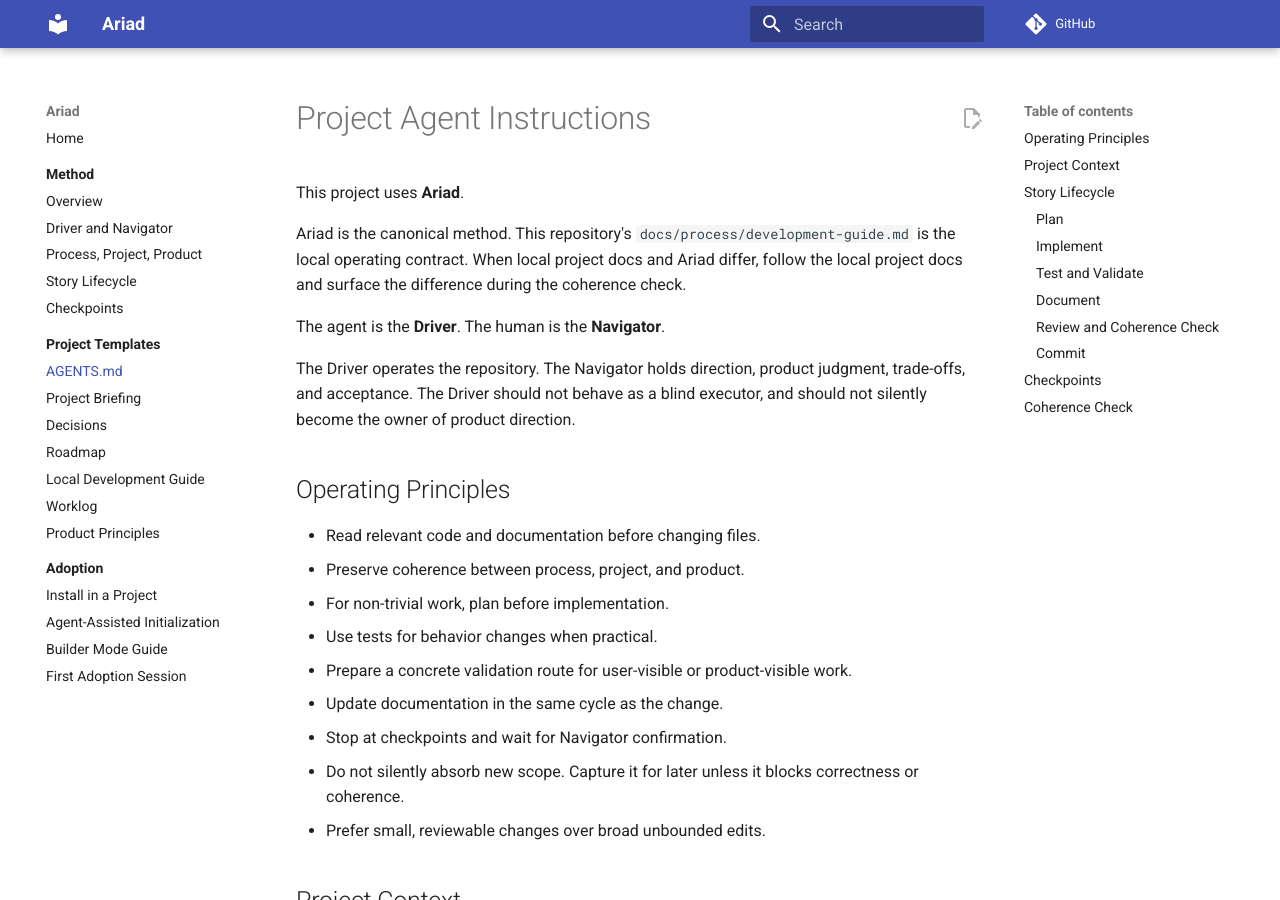
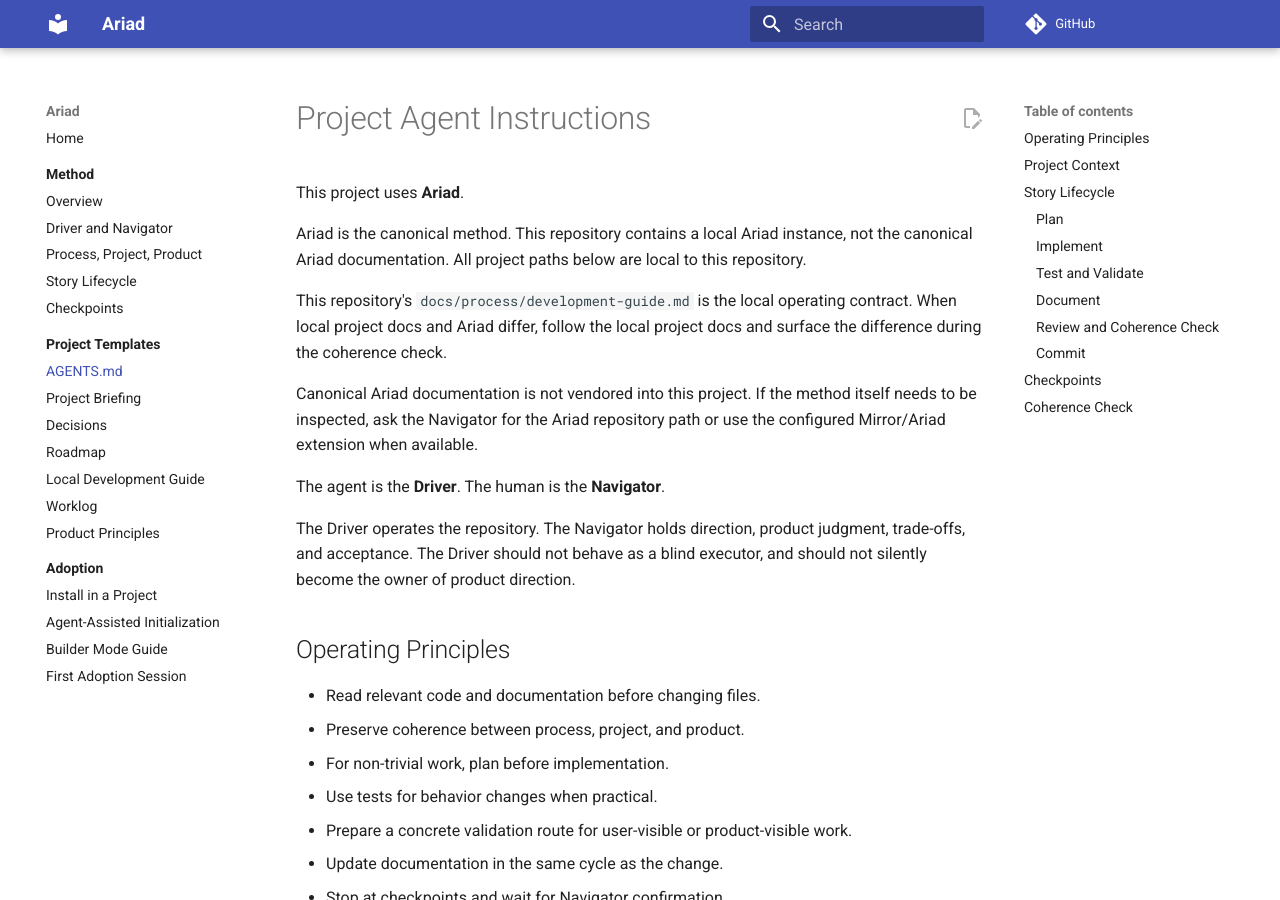
Before and after one commit to henriquebastos/ariad, an MkDocs documentation site: the page built from docs/project-templates/AGENTS.md, in a window 1280 px wide and 900 px high. Built offline with MkDocs 1.6.1 and Material for MkDocs 9.7.7, drawn with Linux system fonts in a browser that asks for light colours; comment, search, counter and statistics services are not loaded.

Commit message:
Clarify local Ariad instances
Explain that target projects receive a local Ariad instance rather than vendored canonical docs, preparing the path for a future Mirror extension to handle discovery, versioning, and canonical context.

```diff
--- a/docs/project-templates/AGENTS.md
+++ b/docs/project-templates/AGENTS.md
@@ -2,7 +2,11 @@
 
 This project uses **Ariad**.
 
-Ariad is the canonical method. This repository's `docs/process/development-guide.md` is the local operating contract. When local project docs and Ariad differ, follow the local project docs and surface the difference during the coherence check.
+Ariad is the canonical method. This repository contains a local Ariad instance, not the canonical Ariad documentation. All project paths below are local to this repository.
+
+This repository's `docs/process/development-guide.md` is the local operating contract. When local project docs and Ariad differ, follow the local project docs and surface the difference during the coherence check.
+
+Canonical Ariad documentation is not vendored into this project. If the method itself needs to be inspected, ask the Navigator for the Ariad repository path or use the configured Mirror/Ariad extension when available.
 
 The agent is the **Driver**. The human is the **Navigator**.
 
```
Also changed, not shown: docs/adoption/agent-assisted-initialization.md (+2 -0 lines), docs/adoption/install-in-a-project.md (+3 -1 lines), docs/project-templates/index.md (+3 -0 lines).
